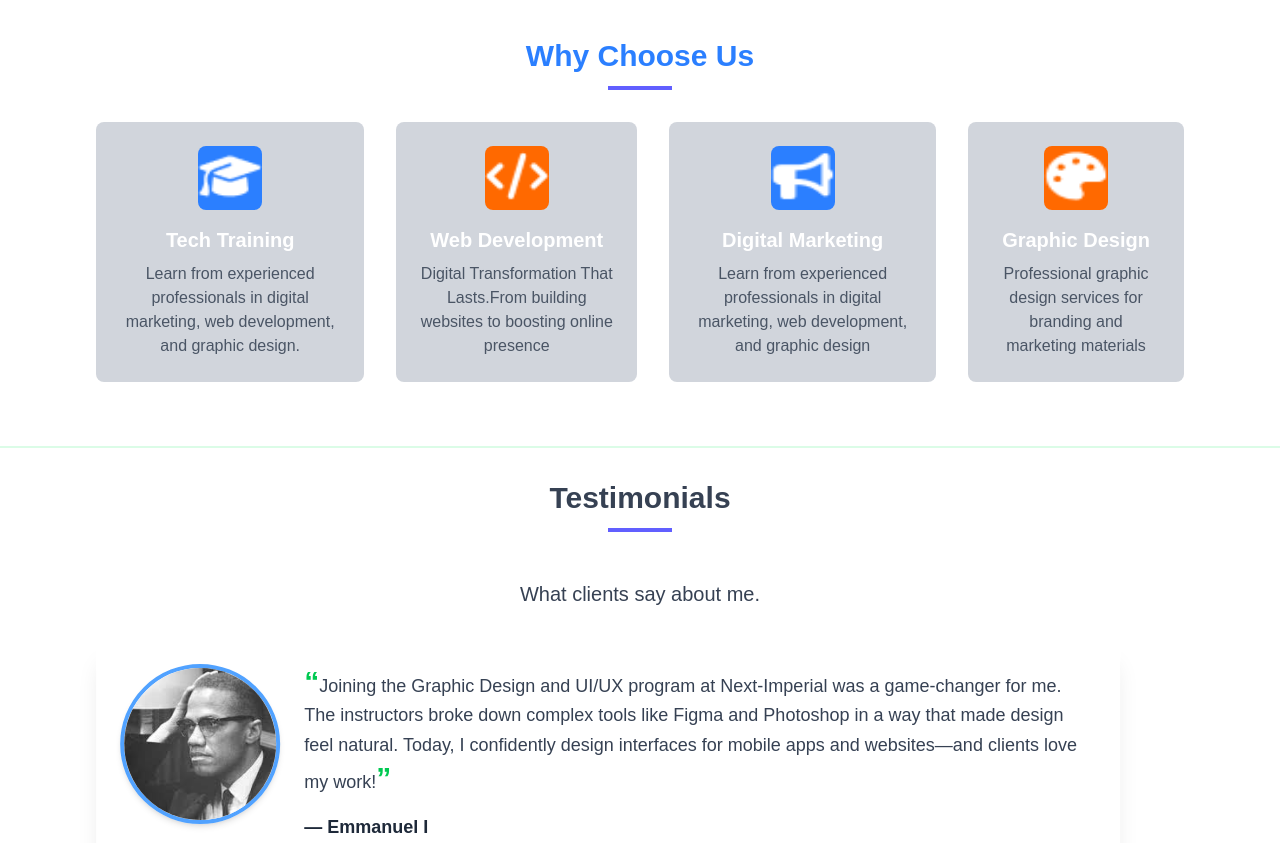
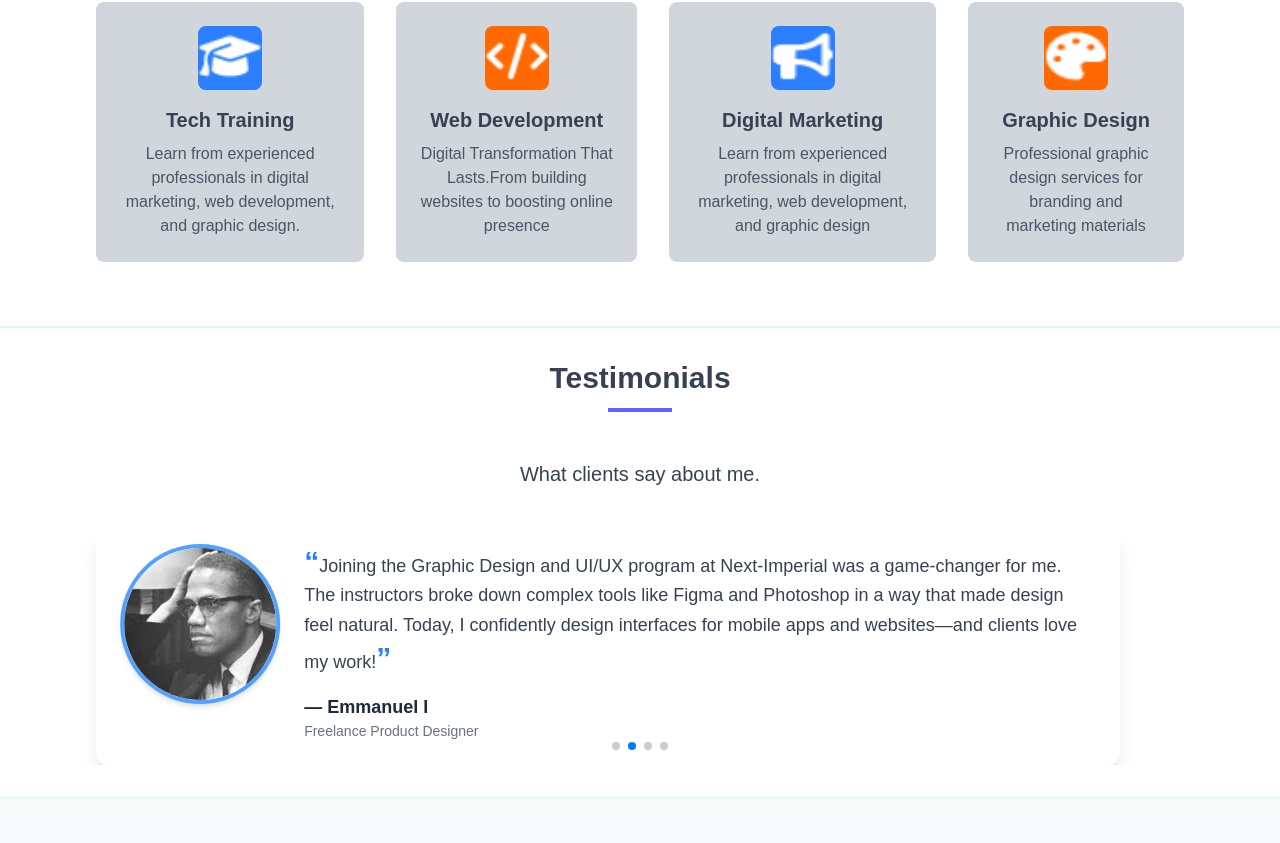
Before and after one commit to Eze-Israel/Next-imperial-website, a Next.js app: page / in a window 1280 px wide. Shown: the part 1381-2224 px from the top of the page. Built offline with nearby package versions, Linux system fonts and the light colour scheme.

Commit message:
height carosel

```diff
--- a/src/components/Animation.tsx
+++ b/src/components/Animation.tsx
@@ -33,7 +33,7 @@ const slides = [
 
 export default function SwiperCarousel() {
   return (
-    <div className="relative w-full overflow-hidden shadow-lg min-h-screen">
+    <div className="relative w-full overflow-hidden shadow-lg h-[85vh] border border-red-500 border-4">
       <Swiper
         modules={[Autoplay]}
         autoplay={{ delay: 5000, disableOnInteraction: true }}
@@ -50,7 +50,7 @@ export default function SwiperCarousel() {
               />
 
               {/* Overlay Text Container */}
-              <div className="absolute bottom-36 md:left-8 bg-black/60 p-6 rounded-xl max-w-xl text-white space-y-2">
+              <div className="absolute md:bottom-36 bottom-50 md:left-8 bg-black/60 p-6 rounded-xl max-w-xl text-white space-y-2">
                 <motion.h4
                   initial={{ opacity: 0, y: 30 }}
                   whileInView={{ opacity: 1, y: 0 }}
--- a/src/components/Testimonials.tsx
+++ b/src/components/Testimonials.tsx
@@ -85,9 +85,9 @@ const Testimonies = () => {
               {/* TEXT */}
               <div className="text-center md:text-left flex-1">
                 <p className="text-gray-700 text-lg leading-relaxed mb-4 relative">
-                  <span className="text-3xl text-green-500 font-bold">&ldquo;</span>
+                  <span className="text-3xl text-blue-500 font-bold">&ldquo;</span>
                   {testimonial.feedback}
-                  <span className="text-3xl text-green-500 font-bold">&rdquo;</span>
+                  <span className="text-3xl text-blue-500 font-bold">&rdquo;</span>
                 </p>
                 <p className="font-bold text-lg text-gray-800">{testimonial.name}</p>
                 <p className="text-gray-500 text-sm">{testimonial.role}</p>
--- a/src/components/WhyChooseUs.tsx
+++ b/src/components/WhyChooseUs.tsx
@@ -58,7 +58,7 @@ const WhyChooseUs = () => {
      height={100}
      />
      <h3
-     className='text-xl font-semibold text-white'
+     className='text-xl font-semibold text-gray-700'
      >
       {service.title}
      </h3>
```
